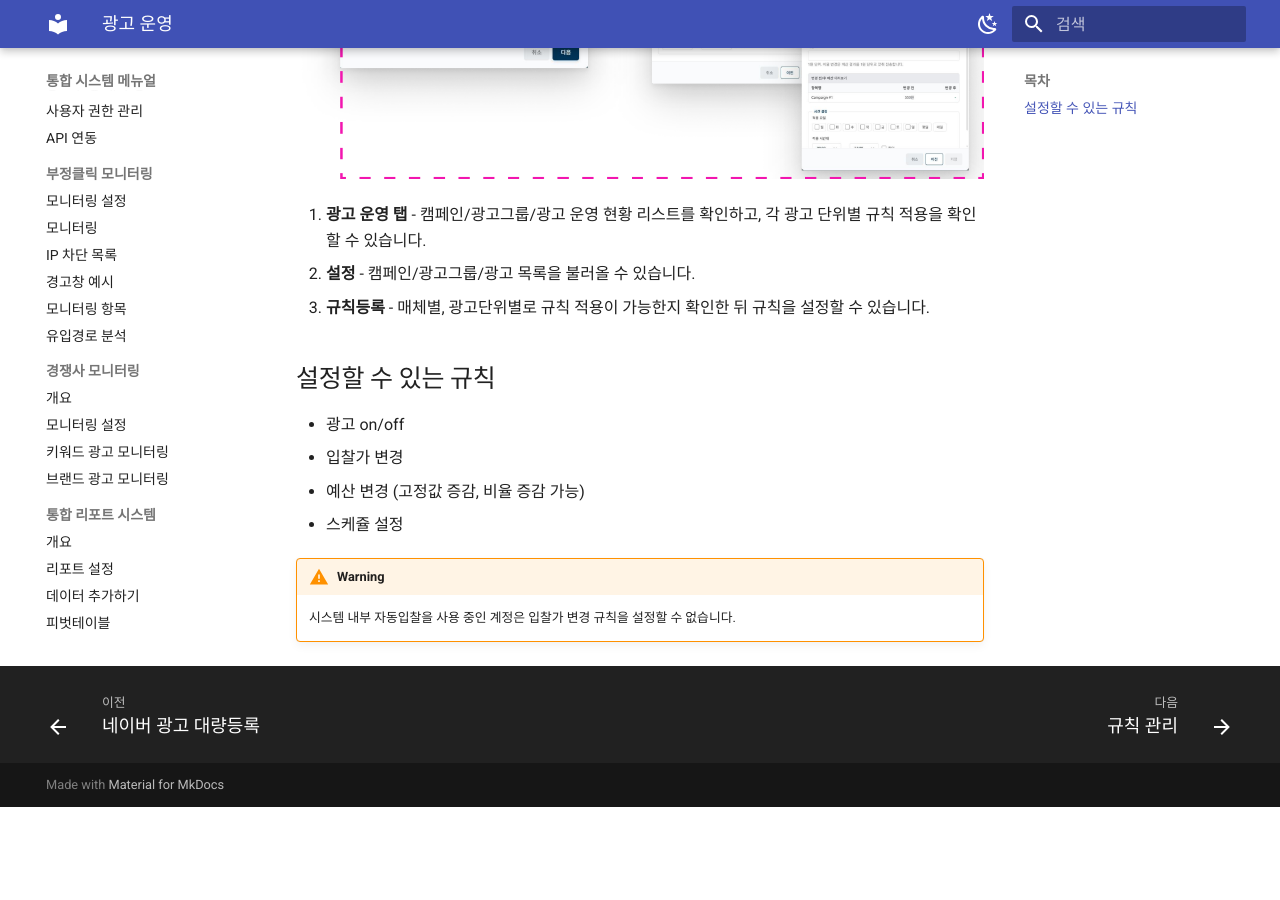
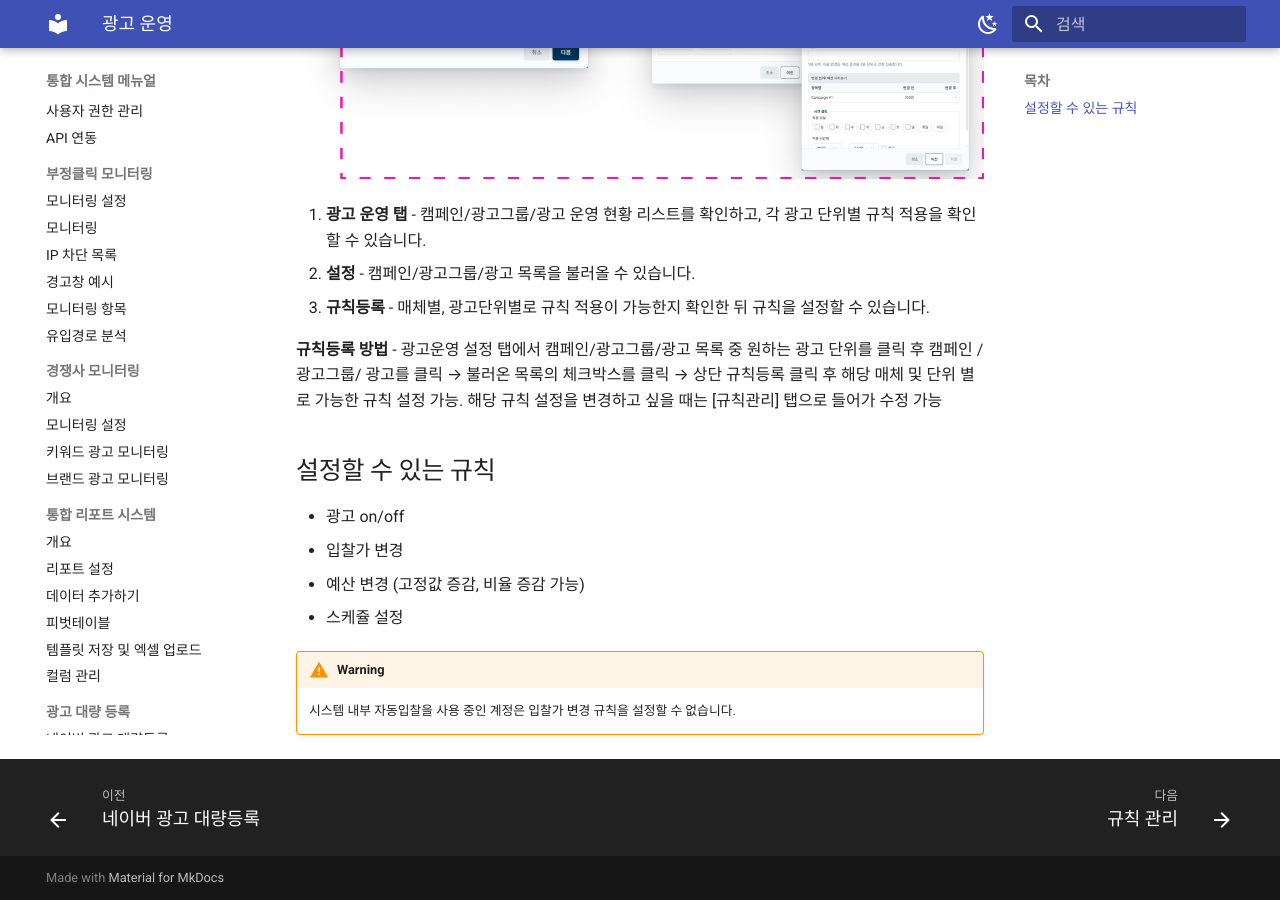
Before and after one commit to EinsHong/ad_system_manual, an MkDocs documentation site: the page built from docs/ad-operations/overview.md, in a window 1280 px wide and 900 px high, scrolled down 577 px. Built offline with MkDocs 1.6.1 and Material for MkDocs 9.7.7, drawn with Linux system fonts in a browser that asks for light colours; before the commit the page ends 1384 px from its top, so only the background shows below that.

Commit message:
Update overview.md

```diff
--- a/docs/ad-operations/overview.md
+++ b/docs/ad-operations/overview.md
@@ -5,6 +5,9 @@
 1. **광고 운영 탭** - 캠페인/광고그룹/광고 운영 현황 리스트를 확인하고, 각 광고 단위별 규칙 적용을 확인할 수 있습니다.
 2. **설정** - 캠페인/광고그룹/광고 목록을 불러올 수 있습니다.
 3. **규칙등록** - 매체별, 광고단위별로 규칙 적용이 가능한지 확인한 뒤 규칙을 설정할 수 있습니다.
+
+**규칙등록 방법** - 광고운영 설정 탭에서   캠페인/광고그룹/광고 목록 중 원하는 광고 단위를 클릭 후 캠페인 /광고그룹/ 광고를 클릭 → 불러온 목록의 체크박스를 클릭 → 상단 규칙등록 클릭 후 해당 매체 및 단위 별로 가능한 규칙 설정 가능.
+                    해당 규칙 설정을 변경하고 싶을 때는 [규칙관리] 탭으로 들어가 수정 가능
 
 ## 설정할 수 있는 규칙
 
```
